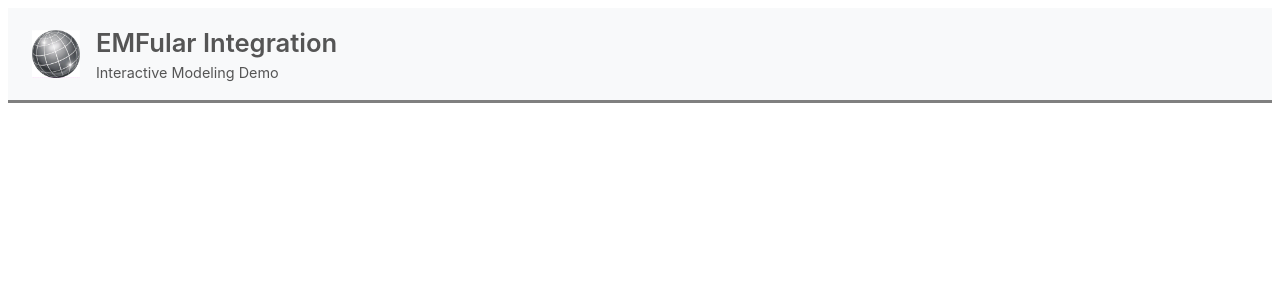
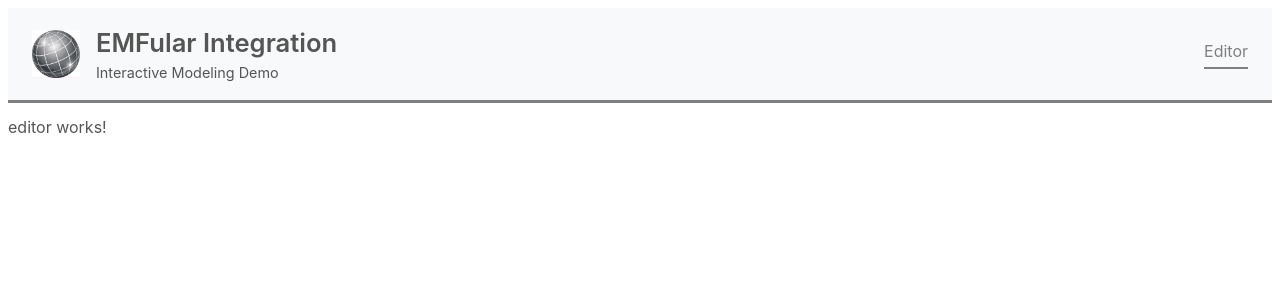
Before and after one commit to softlang/EMFular-integration, an Angular app in the folder demo/: page /editor in a window 1280 px wide. Before the commit this address led to /. Shown: the top 300 px of the page. Built offline with nearby package versions, Linux system fonts and the light colour scheme.

Commit message:
Editor component

```diff
--- a/demo/src/app/app.routes.ts
+++ b/demo/src/app/app.routes.ts
@@ -1,6 +1,8 @@
 import { Routes } from '@angular/router';
 import {HomeComponent} from "./content/home/home.component";
+import {EditorComponent} from "./content/editor/editor.component";
 
 export const routes: Routes = [
     { path: '', component: HomeComponent },
+    { path: 'editor', component: EditorComponent },
 ];
--- /dev/null
+++ b/demo/src/app/content/editor/editor.component.html
@@ -0,0 +1 @@
+<p>editor works!</p>
--- a/demo/src/app/layout/header/header.component.html
+++ b/demo/src/app/layout/header/header.component.html
@@ -9,5 +9,8 @@
     </a>
 
     <nav class="nav">
+        <a routerLink="editor" routerLinkActive="active">
+            Editor
+        </a>
     </nav>
 </header>
```
Also changed, not shown: demo/src/app/content/editor/editor.component.ts (added, +11 -0 lines), demo/src/app/content/editor/editor.component.css (added), 1 other file (tests, documents, lock files or other folders).
